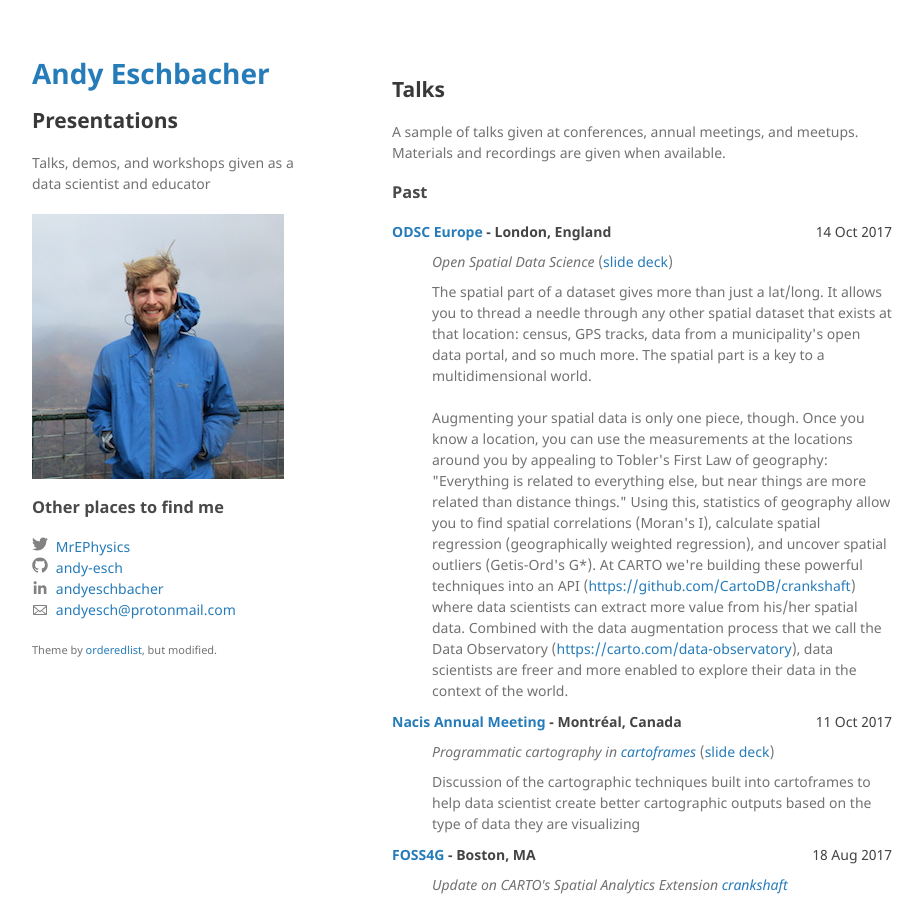
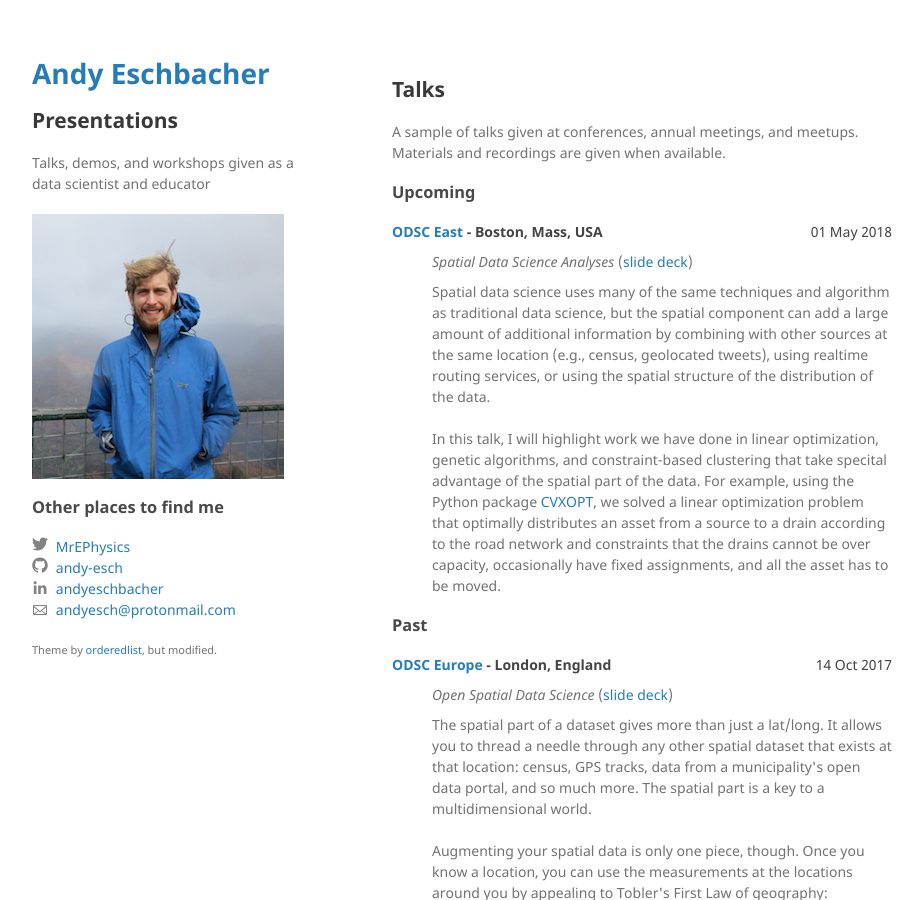
Before and after one commit to andy-esch/andy-esch.github.io, a Jekyll site: the page built from presentations.md, in a window 1280 px wide and 900 px high. Shown: the whole window, without its empty margins (178-1101 px from the left). Built offline with Jekyll 4.4.1, drawn with Linux system fonts in a browser that asks for light colours.

Commit message:
adds odsc east

```diff
--- a/_data/talks.json
+++ b/_data/talks.json
@@ -1,4 +1,12 @@
 [{
+    "name": "ODSC East",
+    "location": "Boston, Mass, USA",
+    "date": "2018-05-01",
+    "title": "Spatial Data Science Analyses",
+    "conf_url": "https://odsc.com/boston",
+    "description": "Spatial data science uses many of the same techniques and algorithm as traditional data science, but the spatial component can add a large amount of additional information by combining with other sources at the same location (e.g., census, geolocated tweets), using realtime routing services, or using the spatial structure of the distribution of the data.<br /><br />In this talk, I will highlight work we have done in linear optimization, genetic algorithms, and constraint-based clustering that take specital advantage of the spatial part of the data. For example, using the Python package <a href=\"http://cvxopt.org/\">CVXOPT</a>, we solved a linear optimization problem that optimally distributes an asset from a source to a drain according to the road network and constraints that the drains cannot be over capacity, occasionally have fixed assignments, and all the asset has to be moved."
+},
+{
 	"name": "ODSC Europe",
 	"location": "London, England",
 	"date": "2017-10-14",
```
